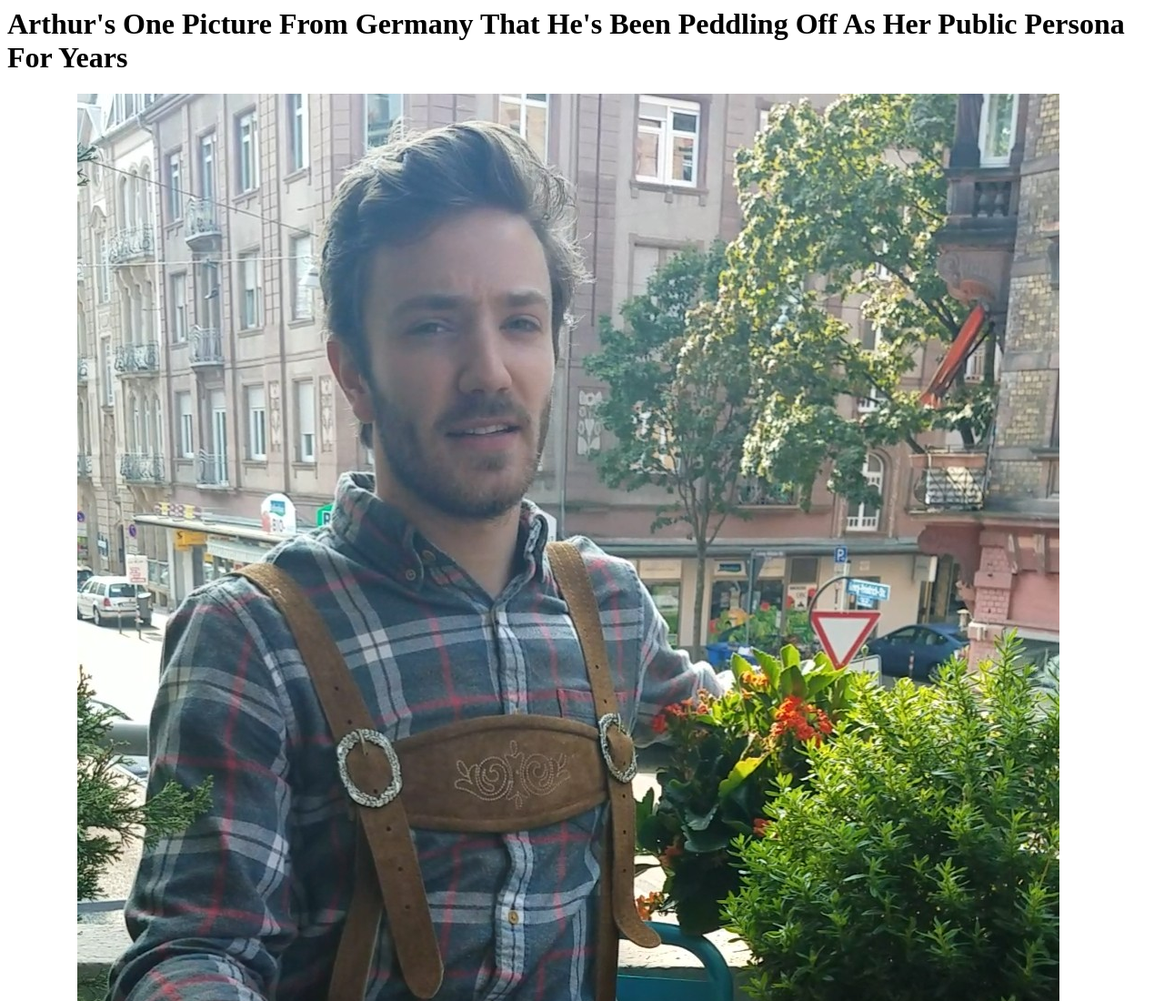
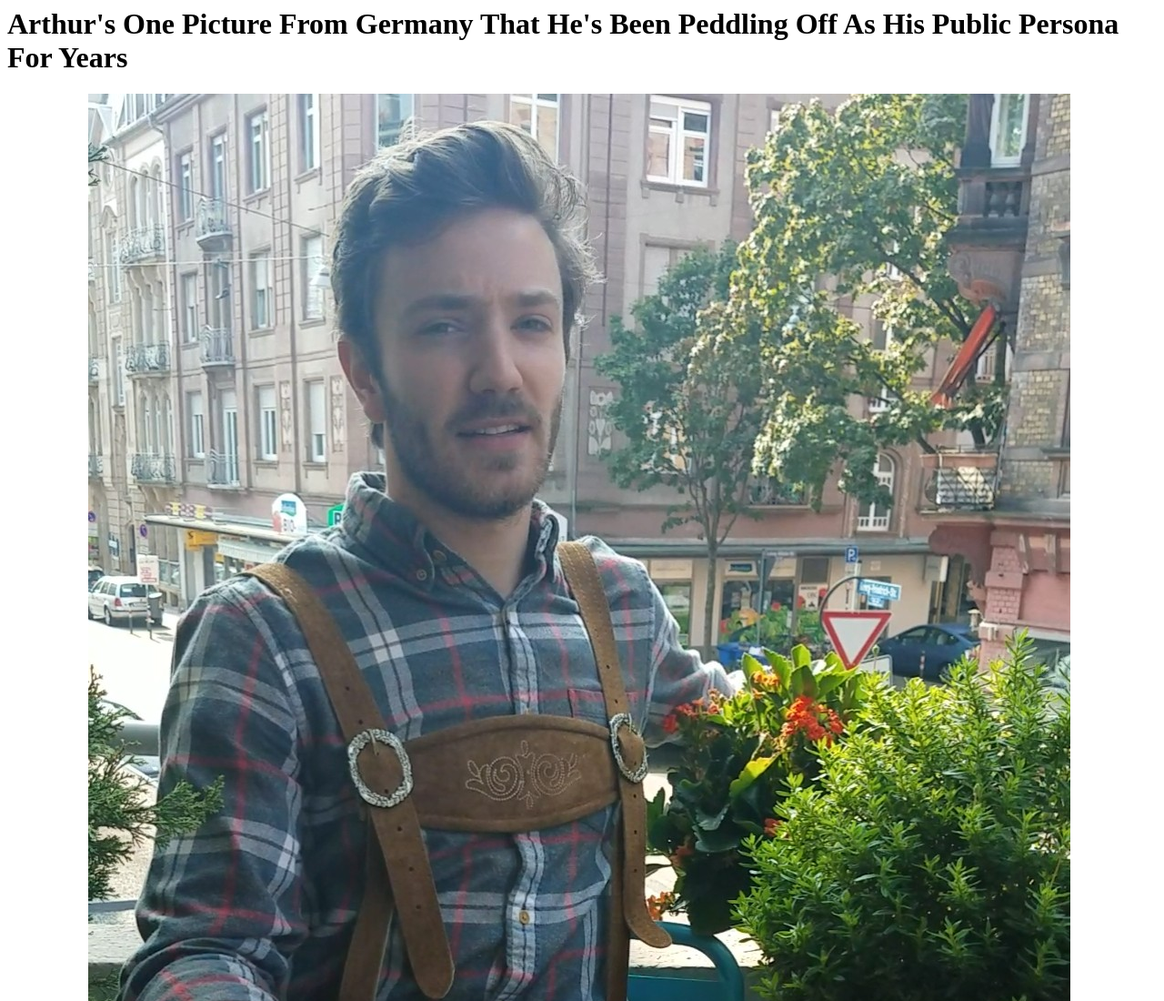
Before and after one commit to awhayden/awhayden.github.io, a plain HTML site: page index.html in a window 1280 px wide. Shown: the top 1100 px of the page at 91% size. Drawn offline with Linux system fonts and the light colour scheme.

Commit message:
Update index.html

```diff
--- a/index.html
+++ b/index.html
@@ -1,7 +1,7 @@
 <html>
-    <h1>Arthur's One Picture From Germany That He's Been Peddling Off As Her Public Persona For Years</h1>
+    <h1>Arthur's One Picture From Germany That He's Been Peddling Off As His Public Persona For Years</h1>
 <body>
-    hello world
+    yup that's me
 
     <img src="germany_profile_pic.jpg">
 </body>
```
